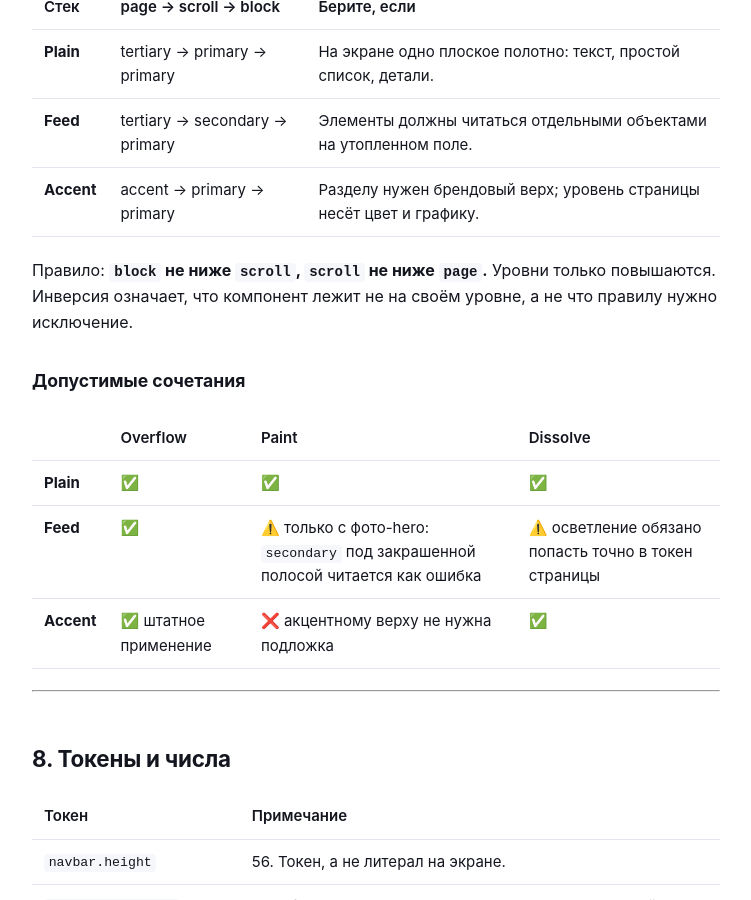
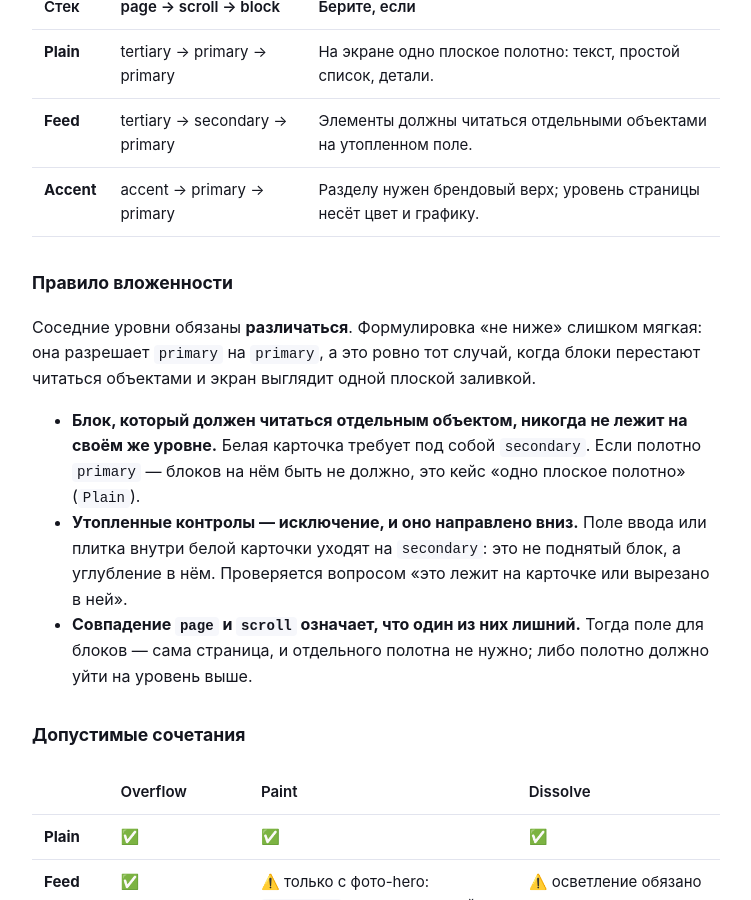
Before and after one commit to tomsvorobovich-qic/mobile-ds-guides, a Jekyll site: the page built from guides/scroll-patterns.md, in a window 1280 px wide and 900 px high, scrolled down 4742 px. Shown: the whole window, without its empty margins (264-1015 px from the left). Built offline with Jekyll 4.4.1, drawn with Linux system fonts in a browser that asks for light colours.

Commit message:
fix(stand): blocks need a level beneath them
Three frames — Accent, Dissolve and Collapse — put primary blocks on a
primary sheet, so the nesting had nothing to show and the screens read as
one flat fill. Those sheets are now secondary, matching the Feed frame,
and the cards that carry controls are declared at block level rather than
inheriting the sheet.

The guide's rule was the cause. "block no lower than scroll" permits
primary on primary; it now requires adjacent levels to differ, and states
the two consequences: a sheet at primary carries no blocks (that is the
Plain case), and recessed controls inside a card are the one exception,
pointing downward.

Measuring the frames afterwards turned up a related flaw worth naming:
in Paint and Dissolve the page and the sheet are both #F9F8FC, so one of
the two levels is redundant there.

Co-Authored-By: Claude Opus 5 <noreply@anthropic.com>

```diff
--- a/guides/scroll-patterns.md
+++ b/guides/scroll-patterns.md
@@ -191,9 +191,23 @@ Bar и остаётся видимым». Два статичных кадра
 | **Feed** | tertiary → secondary → primary | Элементы должны читаться отдельными объектами на утопленном поле. |
 | **Accent** | accent → primary → primary | Разделу нужен брендовый верх; уровень страницы несёт цвет и графику. |
 
-Правило: **`block` не ниже `scroll`, `scroll` не ниже `page`.** Уровни только
-повышаются. Инверсия означает, что компонент лежит не на своём уровне, а не что
-правилу нужно исключение.
+### Правило вложенности
+
+Соседние уровни обязаны **различаться**. Формулировка «не ниже» слишком мягкая:
+она разрешает `primary` на `primary`, а это ровно тот случай, когда блоки
+перестают читаться объектами и экран выглядит одной плоской заливкой.
+
+- **Блок, который должен читаться отдельным объектом, никогда не лежит на своём
+  же уровне.** Белая карточка требует под собой `secondary`. Если полотно
+  `primary` — блоков на нём быть не должно, это кейс «одно плоское полотно»
+  (`Plain`).
+- **Утопленные контролы — исключение, и оно направлено вниз.** Поле ввода или
+  плитка внутри белой карточки уходят на `secondary`: это не поднятый блок, а
+  углубление в нём. Проверяется вопросом «это лежит на карточке или вырезано в
+  ней».
+- **Совпадение `page` и `scroll` означает, что один из них лишний.** Тогда поле
+  для блоков — сама страница, и отдельного полотна не нужно; либо полотно
+  должно уйти на уровень выше.
 
 ### Допустимые сочетания
 
--- a/stands/scroll-patterns.html
+++ b/stands/scroll-patterns.html
@@ -85,7 +85,7 @@
     </div>
 
 
-    <div class="sample" style="--level-page: var(--bg-brand)">
+    <div class="sample" style="--level-page: var(--bg-brand); --level-scroll: var(--bg-secondary)">
       <div class="sample__head">
         <h3 class="sample__name">Accent</h3>
         <p class="sample__sub">accent → primary</p>
@@ -158,7 +158,7 @@
     </div>
 
 
-    <div class="sample" style="--level-page: var(--bg-secondary); --level-scroll: var(--bg-primary)">
+    <div class="sample" style="--level-page: var(--bg-secondary); --level-scroll: var(--bg-secondary)">
       <div class="sample__head">
         <h3 class="sample__name">Dissolve <span class="sample__badge">экран из макета, механика — в гараже</span></h3>
         <p class="sample__sub">промо-лендинг</p>
@@ -210,7 +210,7 @@
 
   <div class="board__row">
 
-    <div class="sample">
+    <div class="sample" style="--level-scroll: var(--bg-secondary)">
       <div class="sample__head">
         <h3 class="sample__name">Collapse</h3>
         <p class="sample__sub">хаб маркета · порог 52pt</p>
```
Also changed, not shown: assets/stand.css (+8 -2 lines).
